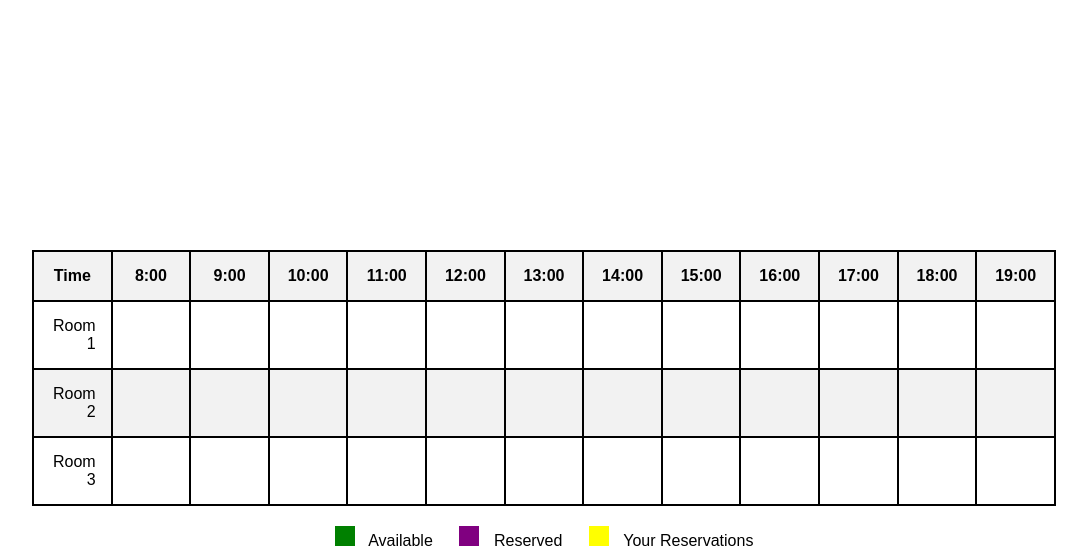
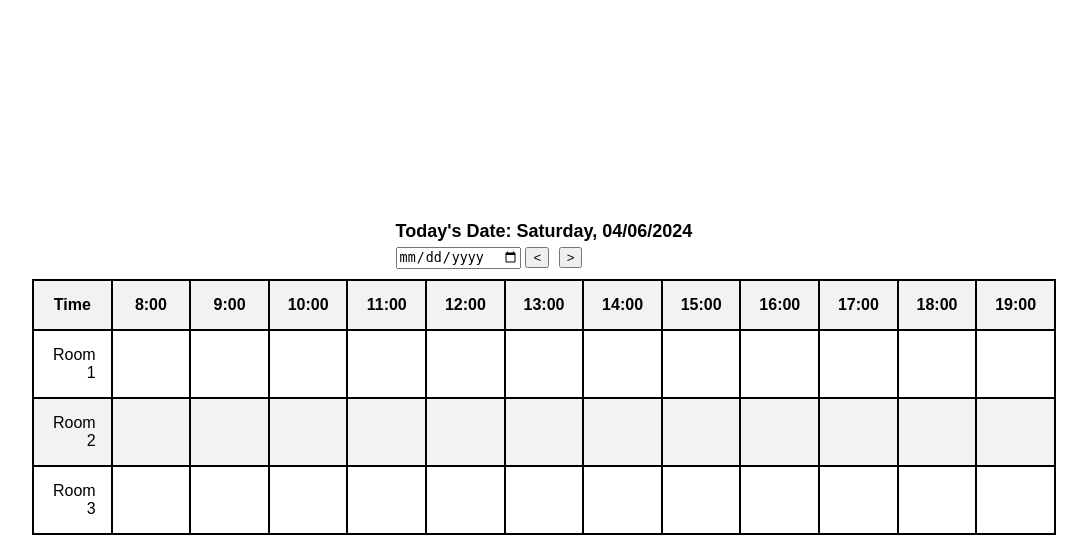
Before and after one commit to ata-hub/BBM473-Room-Timetable, a Flask app: page /mainpage in a window 1280 px wide. Shown: the top 548 px of the page, without its empty margins (96-1183 px from the left). Run offline with Flask 3, Linux system fonts and the light colour scheme.

Commit message:
Added date picker, and forward backward buttons to change date

```diff
--- a/static/css/userpage.css
+++ b/static/css/userpage.css
@@ -64,3 +64,21 @@ td:first-child {
 .your-reservations {
     background-color: yellow;
 }
+
+.date-section {
+    text-align: left;
+    margin-bottom: 10px;
+}
+
+.today-date {
+    font-size: 18px;
+    font-weight: bold;
+}
+
+.buttons {
+    margin-top: 5px;
+}
+
+.buttons button {
+    margin-right: 5px;
+}
--- /dev/null
+++ b/static/javascript/userpage.js
@@ -0,0 +1,45 @@
+document.addEventListener("DOMContentLoaded", function() {
+    // Function to get the day of the week
+    function getDayOfWeek(date) {
+        var days = ['Sunday', 'Monday', 'Tuesday', 'Wednesday', 'Thursday', 'Friday', 'Saturday'];
+        return days[date.getDay()];
+    }
+
+    // Function to format date as "Day of the Week, MM/DD/YYYY"
+    function formatDate(date) {
+        var mm = String(date.getMonth() + 1).padStart(2, '0');
+        var dd = String(date.getDate()).padStart(2, '0');
+        var yyyy = date.getFullYear();
+        return getDayOfWeek(date) + ', ' + mm + '/' + dd + '/' + yyyy;
+    }
+
+    // Get today's date and display it
+    var today = new Date();
+    var todayDateElement = document.getElementById('today-date');
+    if (todayDateElement) {
+        todayDateElement.textContent = "Today's Date: " + formatDate(today);
+    }
+
+    // Event listener for input date change
+    document.getElementById('selected-date').addEventListener('change', function() {
+        var selectedDate = new Date(this.value);
+        document.getElementById('today-date').textContent = "Selected Date: " + formatDate(selectedDate);
+        // Implement functionality to navigate to the selected date
+    });
+
+    // < Button functionality (Previous day)
+    document.getElementById('prev-day').addEventListener('click', function() {
+        var currentDate = new Date(document.getElementById('today-date').textContent.split(': ')[1].split(', ')[1].replace(/\//g, '-'));
+        currentDate.setDate(currentDate.getDate() - 1);
+        document.getElementById('today-date').textContent = "Selected Date: " + formatDate(currentDate);
+        // Implement functionality to navigate to the previous day
+    });
+
+    // > Button functionality (Next day)
+    document.getElementById('next-day').addEventListener('click', function() {
+        var currentDate = new Date(document.getElementById('today-date').textContent.split(': ')[1].split(', ')[1].replace(/\//g, '-'));
+        currentDate.setDate(currentDate.getDate() + 1);
+        document.getElementById('today-date').textContent = "Selected Date: " + formatDate(currentDate);
+        // Implement functionality to navigate to the next day
+    });
+});
--- a/templates/userpage.html
+++ b/templates/userpage.html
@@ -9,6 +9,14 @@
 </head>
 <body>
     <div class="container">
+        <div class="date-section">
+            <div class="today-date" id="today-date"> <!-- Today's date will be inserted here dynamically using JavaScript --></div>
+            <div class="buttons">
+                <input type="date" id="selected-date">
+                <button id="prev-day">&lt;</button>
+                <button id="next-day">&gt;</button>
+            </div>
+        </div>
         <table>
             <thead>
                 <tr>
@@ -36,5 +44,6 @@
             <span class="your-reservations"></span> Your Reservations
         </div>
     </div>
+    <script src="{{ url_for('static', filename='javascript/userpage.js') }}"></script>
 </body>
 </html>
```
